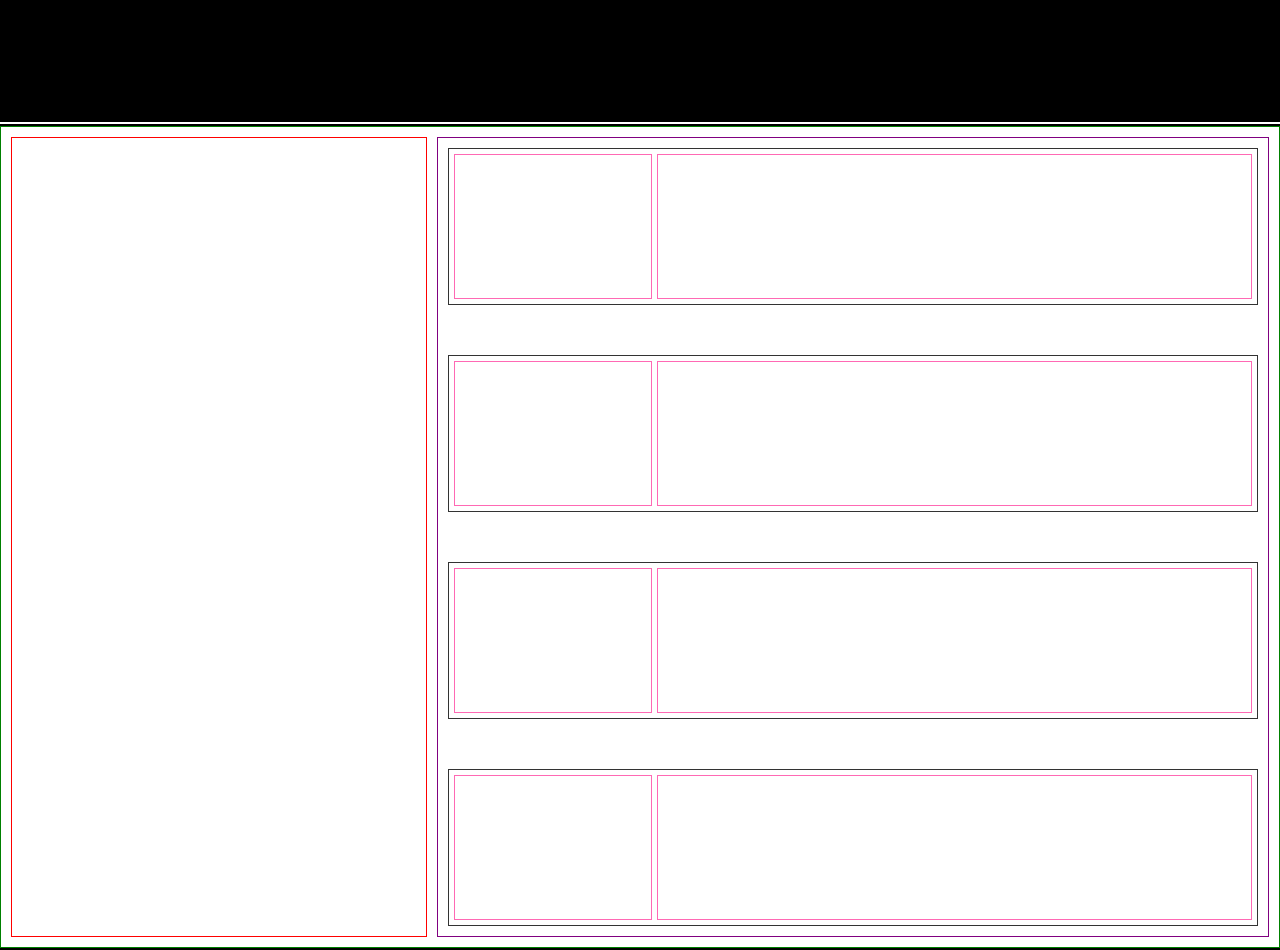
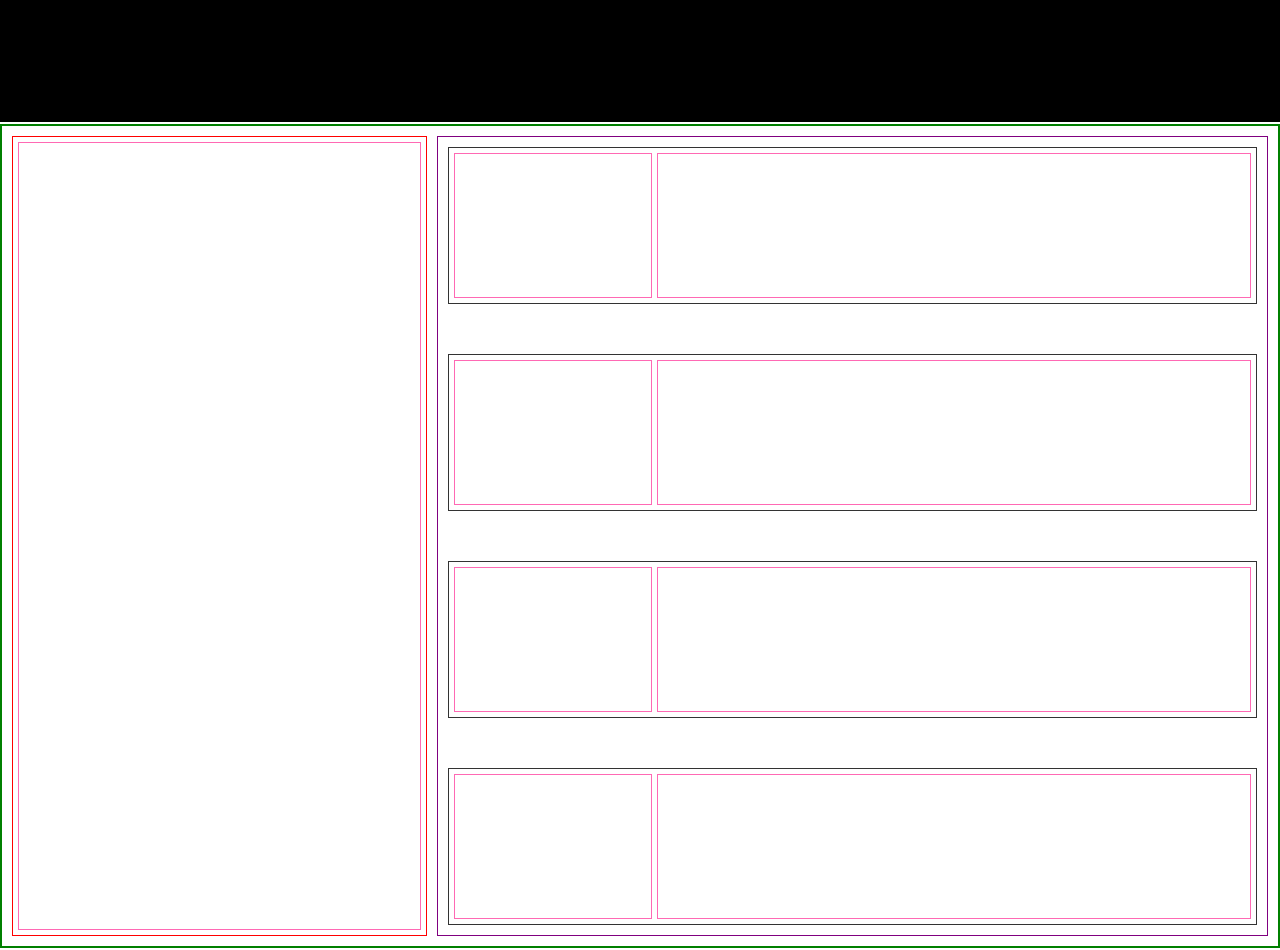
Before and after one commit to SamKnowles/port, a React (Create React App) app: page / in a window 1280 px wide. Shown: the part 680-1630 px from the top of the page. Built offline with nearby package versions, Linux system fonts and the light colour scheme.

Commit message:
added format for a possible pic in the future

```diff
--- a/src/Components/MyWork.js
+++ b/src/Components/MyWork.js
@@ -4,7 +4,9 @@ function MyWork() {
     return (
         <div className='my-work-wrapper'>
             <div className='my-work-container'>
-                <div className='pic-maybe'></div>
+                <div className='pic-maybe-container'>
+                    <div className='pic-maybe'></div>
+                </div>
                 <div className='work-list-container'>
                     <div className='my-work'>
                         <div className='work'></div>
--- a/src/Styles/MyWork.css
+++ b/src/Styles/MyWork.css
@@ -1,6 +1,5 @@
 .my-work-wrapper {
     background-color: white;
-    border: 2px solid black;
     width: 100%;
     min-height: 100vh;
     align-items: center;
@@ -9,7 +8,7 @@
 }
 
 .my-work-container {
-    border: 1px solid green;
+    border: 2px solid green;
     display: grid;
     grid-template-columns: 1fr 2fr;
     grid-column-gap: 10px;
@@ -18,8 +17,15 @@
     height: 100vh;
 }
 
+.pic-maybe-container {
+    border: 1px solid red;
+    padding: 5px;
+    display: grid;
+    grid-template-columns: 1fr;
+}
+
 .pic-maybe {
-    border: 1px solid red;
+    border: 1px solid hotpink;
 }
 
 .work-list-container {
@@ -30,7 +36,6 @@
     padding: 10px;
   }
   .my-work {
-    background-color: rgba(255, 255, 255, 0.8);
     border: 1px solid rgba(0, 0, 0, 0.8);
     padding: 20px;
     font-size: 30px;
```
